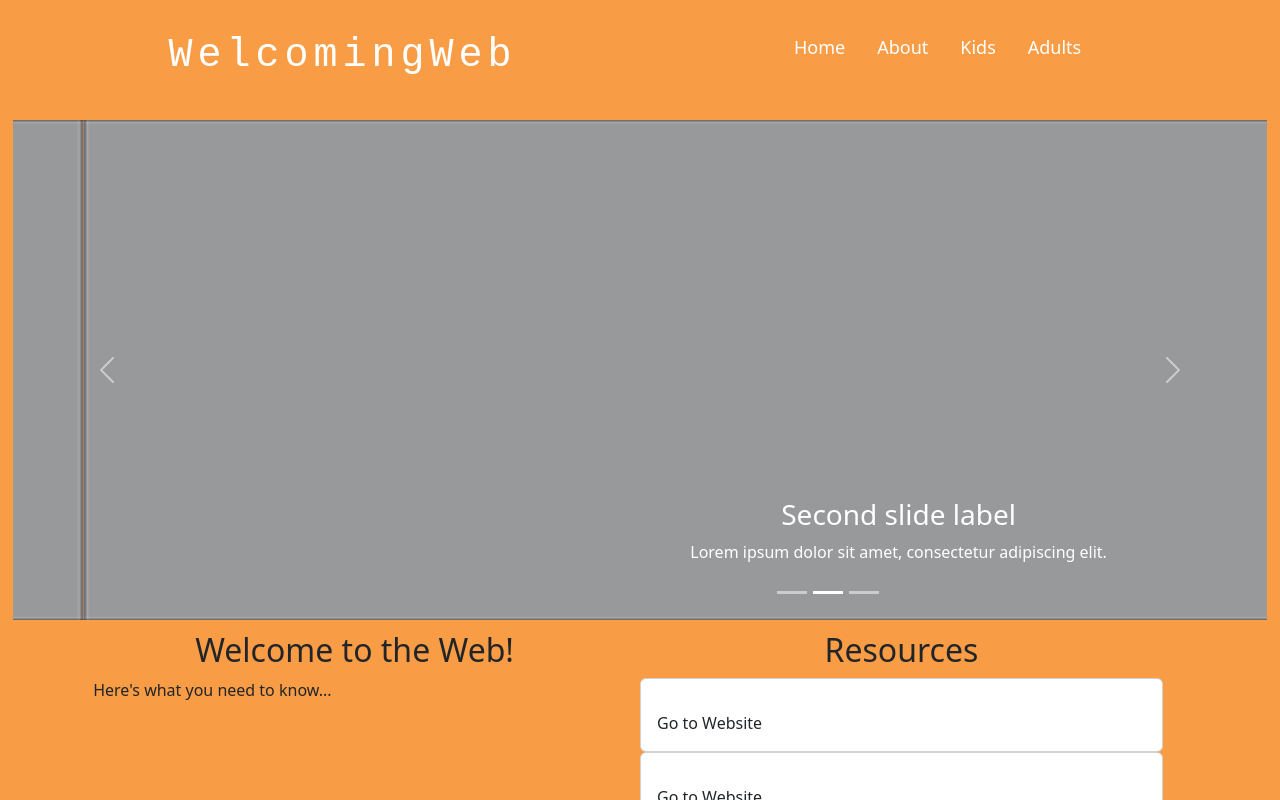
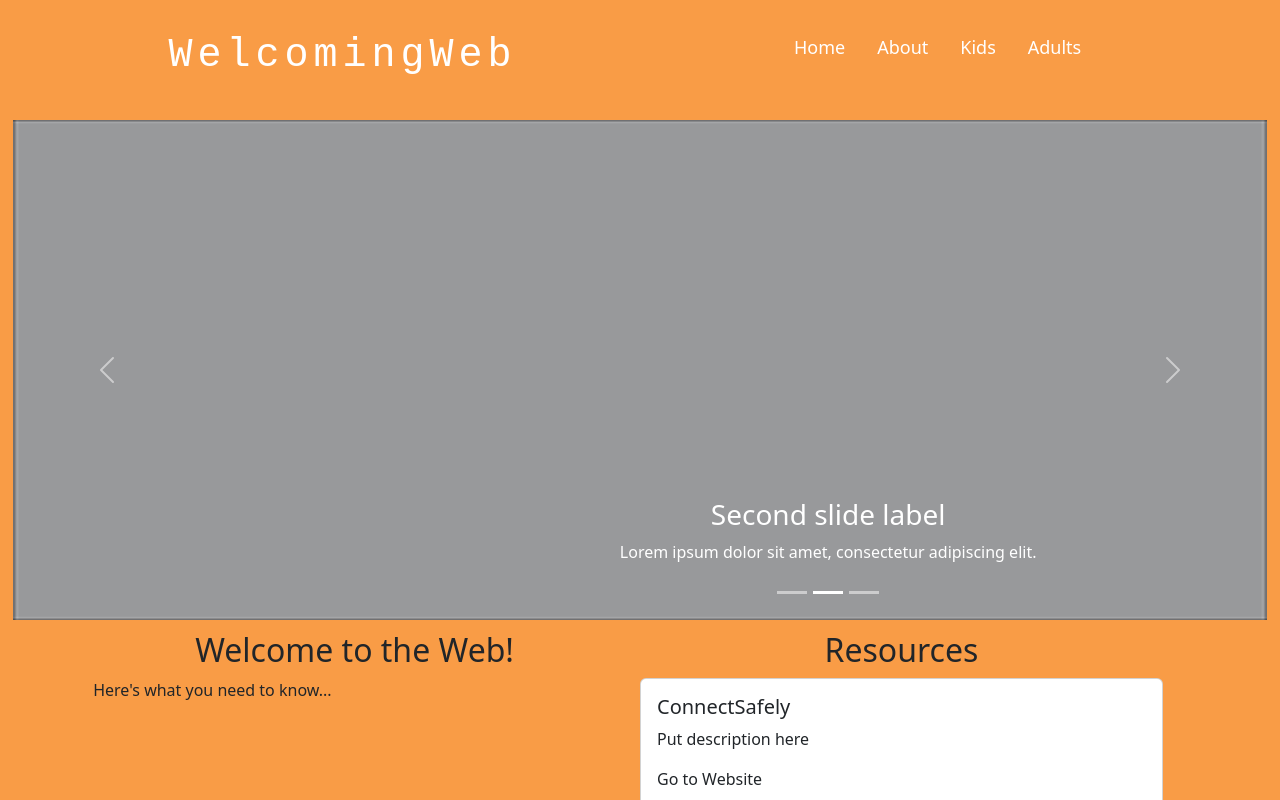
Before and after one commit to rwc5591/WelcomingWeb, a React (Create React App) app: page /Adults in a window 1280 px wide. Shown: the top 800 px of the page. Built offline with nearby package versions, Linux system fonts and the light colour scheme.

Commit message:
Increased home page functionality, now has working cards attached to json

```diff
--- a/src/containers/adults/Adults.jsx
+++ b/src/containers/adults/Adults.jsx
@@ -7,7 +7,7 @@ import Row from 'react-bootstrap/Row';
 import Col from 'react-bootstrap/Col';
 import Container from 'react-bootstrap/Container';
 import adultResources from './resources/adultResources.json';
-import { Card } from 'react-bootstrap';
+import Card from 'react-bootstrap/Card';
 
 const Adults = () => {
   return (
@@ -24,14 +24,12 @@ function ImportantInfoCarousel(){
 
   const resources= adultResources.map((resources) => {
     return(
-      <Card key ={adultResources.id}>
+      <Card key ={resources.id}>
         <Card.Body>
-        <Card.Title>{adultResources.name}</Card.Title>
-        <Card.Text>{adultResources.desc}</Card.Text>
+        <Card.Title>{resources.name}</Card.Title>
+        <Card.Text>{resources.desc}</Card.Text>
         <a className="btn-primary"
-        href={adultResources.url}
-        target="_blank"
-        rel="noopener noreferrer">
+        href={resources.url}>
           Go to Website
         </a>
         </Card.Body>
```
Also changed, not shown: src/containers/adults/resources/adultResources.json (line endings or trailing spaces).
